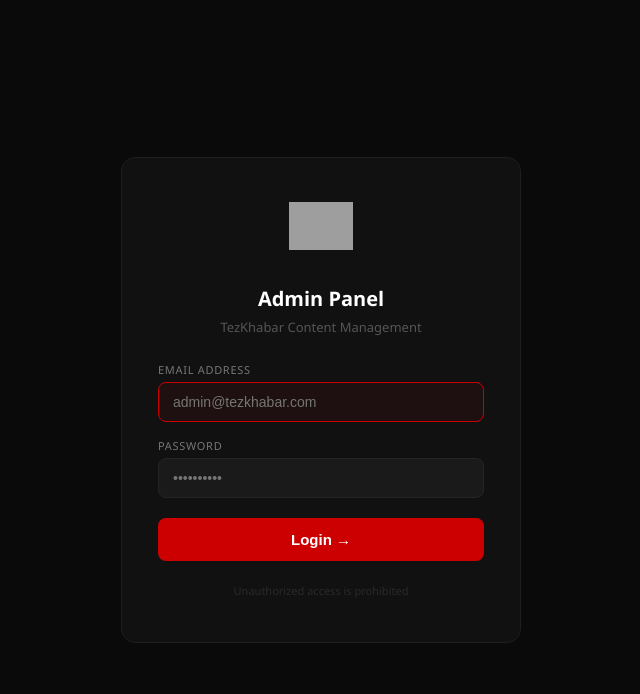
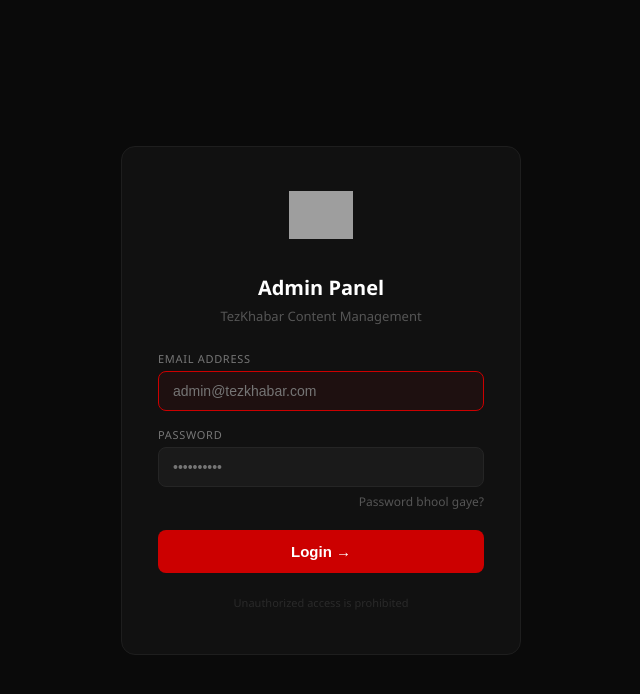
Before and after one commit to majid78143/Nes, a Flask app: page /admin/login in a window 1280 px wide. Shown: the top 694 px of the page, without its empty margins (319-959 px from the left). Run offline with Flask 3, Linux system fonts and the light colour scheme; grey boxes are pictures that could not be loaded.

Commit message:
Add 'Forgot Password' link to admin login
Added a 'Forgot Password' link to the admin login page.

```diff
--- a/templates/admin_login.html
+++ b/templates/admin_login.html
@@ -17,6 +17,8 @@ input:focus{border-color:#cc0000;background:#1e1010}
 .btn{width:100%;background:#cc0000;color:#fff;border:none;border-radius:8px;padding:13px;font-size:15px;font-weight:700;cursor:pointer;transition:.15s;margin-top:4px}
 .btn:hover{background:#aa0000}
 .error{background:#1e0000;border:1px solid #550000;color:#ff6666;padding:10px 14px;border-radius:8px;font-size:13px;margin-bottom:18px}
+.forgot{text-align:right;margin-top:-10px;margin-bottom:16px;font-size:12px}
+.forgot a{color:#555;text-decoration:none}.forgot a:hover{color:#cc0000}
 .footer-note{color:#2a2a2a;font-size:11px;text-align:center;margin-top:22px}
 </style>
 </head>
@@ -25,16 +27,19 @@ input:focus{border-color:#cc0000;background:#1e1010}
   <div class="logo-wrap"><img src="https://cdn.postimage.me/2026/06/26/56970.jpg" alt="TezKhabar"></div>
   <h2>Admin Panel</h2>
   <p class="sub">TezKhabar Content Management</p>
+
   {% if error %}<div class="error">⚠ {{ error }}</div>{% endif %}
+
   <form method="POST" autocomplete="off">
-    <!-- FIX: CSRF token add kiya -->
     <input type="hidden" name="csrf_token" value="{{ csrf_token() }}">
     <label>Email Address</label>
     <input type="email" name="email" required placeholder="admin@tezkhabar.com" autofocus>
     <label>Password</label>
     <input type="password" name="password" required placeholder="••••••••••">
+    <div class="forgot"><a href="/admin/forgot-password">Password bhool gaye?</a></div>
     <button class="btn" type="submit">Login →</button>
   </form>
+
   <p class="footer-note">Unauthorized access is prohibited</p>
 </div>
 </body>
```
